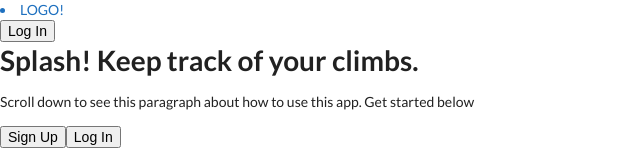
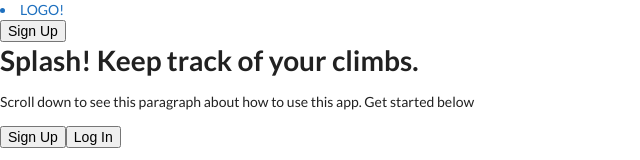
Before and after one commit to lkrych/climbing_stats, a React (Vite) app in the folder frontend/: page / in a window 1280 px wide. Shown: the top 160 px of the page, without its empty margins (0-640 px from the left). Built offline with nearby package versions, Linux system fonts and the light colour scheme.

Commit message:
fix bug with login showing in nav on login page

```diff
--- a/frontend/src/App.js
+++ b/frontend/src/App.js
@@ -10,7 +10,7 @@ import WorkoutForm from './components/WorkoutForm';
 
 export default () => {
   const [loggedIn, setLoggedIn] = useState(false);
-  const [showSignup, setShowSignup] = useState(false); //need to set this as soon as login or signup endpoint is reached
+  const [showSignup, setShowSignup] = useState(true); //need to set this as soon as login or signup endpoint is reached
 
   return (
     <BrowserRouter>
```
